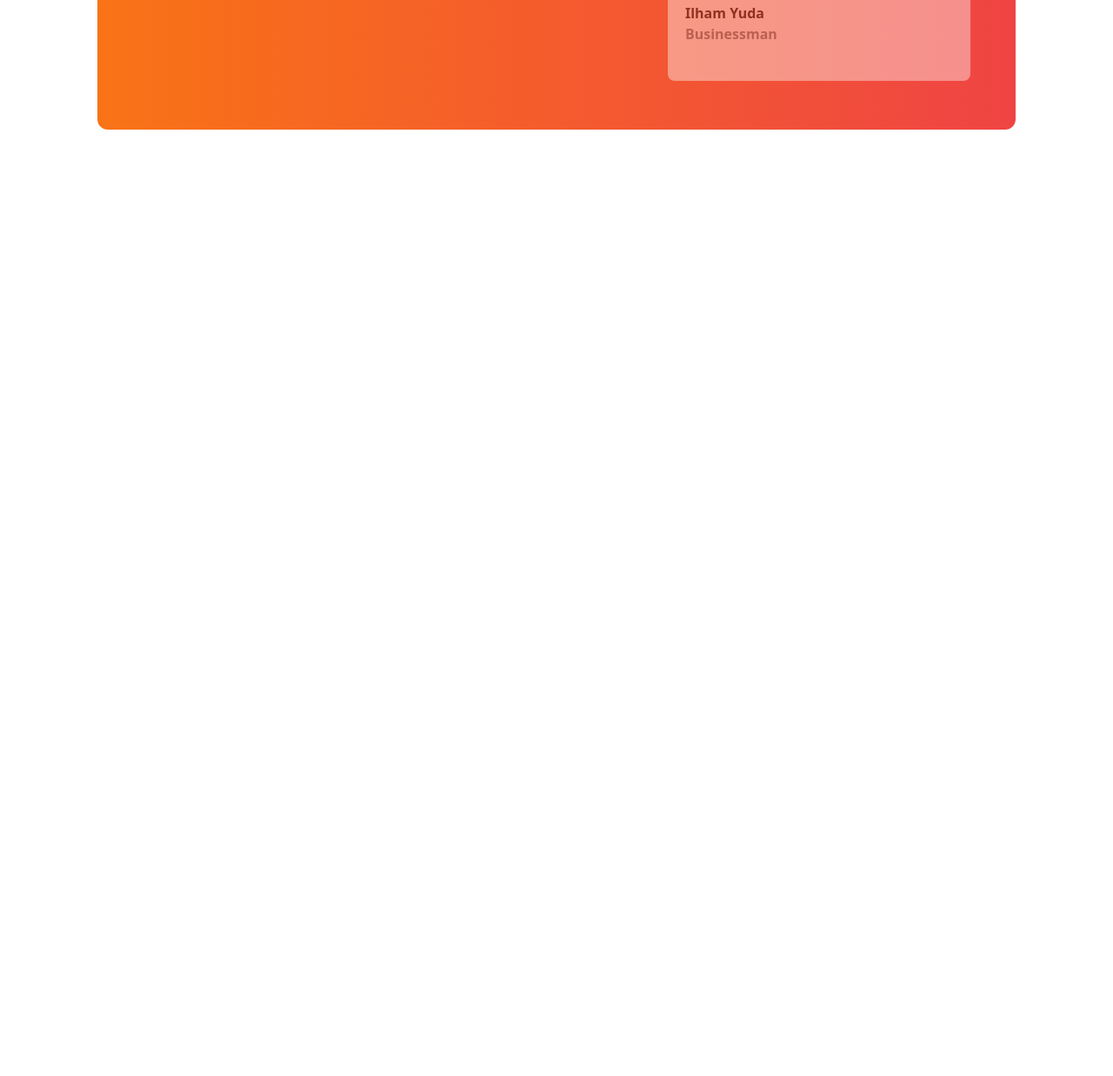
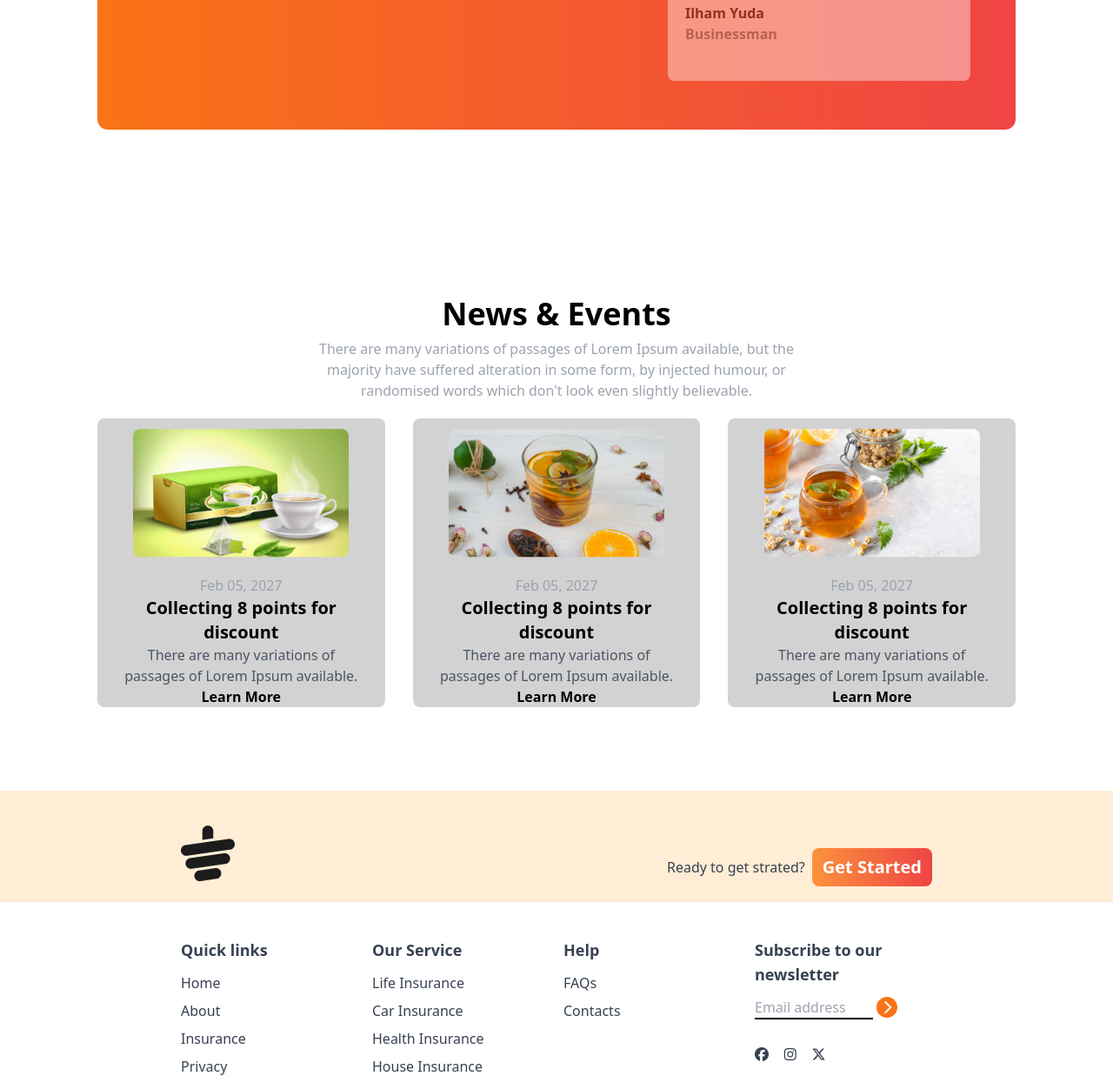
Before and after one commit to Shahriyar-byteknight/Tea-House-project, a plain HTML site: page index.html in a window 1280 px wide. Shown: the part 2350-3587 px from the top of the page at 87% size. Before the commit the page ends 2595 px from the top, so only its background shows below. Drawn offline with nearby package versions, Linux system fonts and the light colour scheme.

Commit message:
completed the footer

```diff
--- a/index.html
+++ b/index.html
@@ -174,7 +174,116 @@
  </div>
   </div>
  </section>
+ <!-- News And event Section -->
+  <section class="text-center py-8 lg:py-24">
+          <!--title section  -->
+          <div class="mx-auto">
+            <h1 class="font-bold text-3xl md:text-4xl mb-2">News & Events</h1>
+            <p class="text-gray-400 max-w-xl mx-auto mb-5">There are many variations of passages of Lorem Ipsum available, but the majority have suffered alteration in some form, by injected humour, or randomised words which don't look even slightly believable. </p>
+          </div>
+
+          <!-- News Images-->
+           <div class="grid grid-cols-1 md:grid-cols-3 gap-8 ">
+            <div class="rounded-lg bg-[#D2D2D2] ">
+<!-- image -->
+ <div><img class="rounded-lg mx-auto mb-5 mt-3 w-3/4" src="images/news-1.png" alt=""></div>
+ <!-- News text -->
+  <div>
+    <p class="text-gray-400">Feb 05, 2027</p>
+    <h1 class="font-bold text-xl ">Collecting 8 points for <br> discount</h1>
+    <p class="text-gray-600">There are many variations of <br> passages of Lorem Ipsum available.</p>
+    <p class="font-bold">Learn More</p>
+  </div>
+            </div>
+            <!-- News 2 -->
+            <div class="rounded-lg bg-[#D2D2D2] ">
+              <!-- image -->
+               <div><img class="rounded-lg mx-auto mb-5 mt-3 w-3/4" src="images/news-2.png" alt=""></div>
+               <!-- News text -->
+                <div>
+                  <p class="text-gray-400">Feb 05, 2027</p>
+                  <h1 class="font-bold text-xl ">Collecting 8 points for <br> discount</h1>
+                  <p class="text-gray-600">There are many variations of <br> passages of Lorem Ipsum available.</p>
+                  <p class="font-bold">Learn More</p>
+                </div>
+                          </div>
+                          <!-- news 3 -->
+                          <div class="rounded-lg bg-[#D2D2D2] ">
+                            <!-- image -->
+                             <div><img class="rounded-lg mx-auto mb-5 mt-3 w-3/4" src="images/news-3.png" alt=""></div>
+                             <!-- News text -->
+                              <div>
+                                <p class="text-gray-400">Feb 05, 2027</p>
+                                <h1 class="font-bold text-xl ">Collecting 8 points for <br> discount</h1>
+                                <p class="text-gray-600">There are many variations of <br> passages of Lorem Ipsum available.</p>
+                                <p class="font-bold">Learn More</p>
+                              </div>
+                                        </div>
+           </div>
+  </section>
      </main>
-    <footer></footer>
+     <!-- Footer Section -->
+    <footer class="bg-orange-100 h-32 text-gray-700 py-10 mb-10 px-4 md:px-16">
+<div class="w-9/12 mx-auto">
+  <!-- logo -->
+   <div class="flex justify-between mb-8">
+    <img class="mb-8" src="images/cup.png" alt="">
+    <div class="flex items-center gap-2">
+<h4>Ready to get strated?</h4>
+<button class="bg-gradient-to-r from-orange-400 to-red-500 ... text-white px-3 py-2  rounded-lg font-bold text-xl">Get Started</button>
+    </div>
+   </div>
+   <!-- Links -->
+    <div class="grid grid-cols-1 md:grid-cols-2 lg:grid-cols-4 gap-4">
+      <!-- First column -->
+       <div>
+        <h3 class="font-semibold text-lg mb-3">Quick links</h3>
+<ul class="space-y-2">
+  <li><a class="hover:text-orange-600" href="#">Home</a></li>
+  <li><a class="hover:text-orange-600" href="#">About</a></li>
+  <li><a class="hover:text-orange-600" href="#">Insurance</a></li>
+  <li><a class="hover:text-orange-600" href="#">Privacy</a></li>
+</ul>
+       </div>
+       <!-- Second Column -->
+       <div>
+        <h3 class="font-semibold text-lg mb-3">Our Service</h3>
+<ul class="space-y-2">
+  <li><a class="hover:text-orange-600" href="#">Life Insurance</a></li>
+  <li><a class="hover:text-orange-600" href="#">Car Insurance</a></li>
+  <li><a class="hover:text-orange-600" href="#">Health Insurance</a></li>
+  <li><a class="hover:text-orange-600" href="#">House Insurance</a></li>
+</ul>
+       </div>
+       <!-- third Column -->
+       <div>
+        <h3 class="font-semibold text-lg mb-3">Help</h3>
+<ul class="space-y-2">
+  <li><a class="hover:text-orange-600" href="#">FAQs</a></li>
+  <li><a class="hover:text-orange-600" href="#">Contacts</a></li>
+
+</ul>
+       </div>
+       <!-- Fourth column -->
+        <div>
+          <h3 class="font-semibold text-lg mb-3 ">Subscribe to our newsletter</h3>
+          <div class="flex flex-col space-y-2">
+            <div>
+              <input type="email" placeholder="Email address" class="bg-transparent border-b-2 border-black w-4/6 md:5/6 ">
+              <i class="fa-solid fa-chevron-right w-6 h-6 bg-orange-500 text-white rounded-full inline-flex justify-center items-center"></i>
+              <div class="flex justify-center justify-between w-2/5 mb-5 mt-8 ">
+                <i class="fa-brands fa-facebook"></i>
+                <i class="fa-brands fa-instagram"></i>
+                <i class="fa-brands fa-x-twitter"></i>
+              </div>
+            </div>
+          </div>
+        </div>
+    </div>
+    <div class="text-center pt-4 mt-4">
+      <p class="text-sm text-gray-600">© 2027 UIDesign.to - All rights reserved.</p>
+    </div>
+   </div>
+    </footer>
 </body>
 </html>
```
